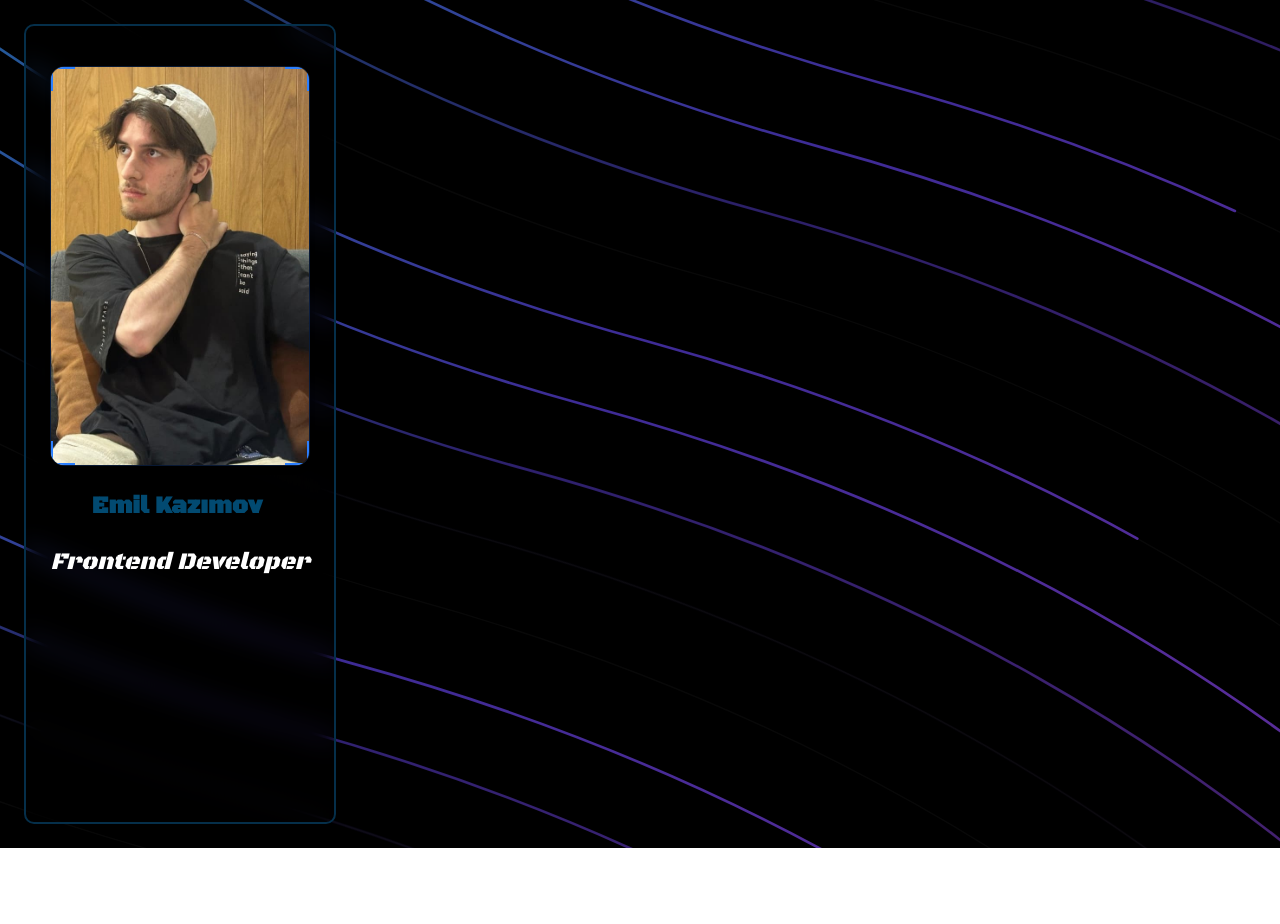
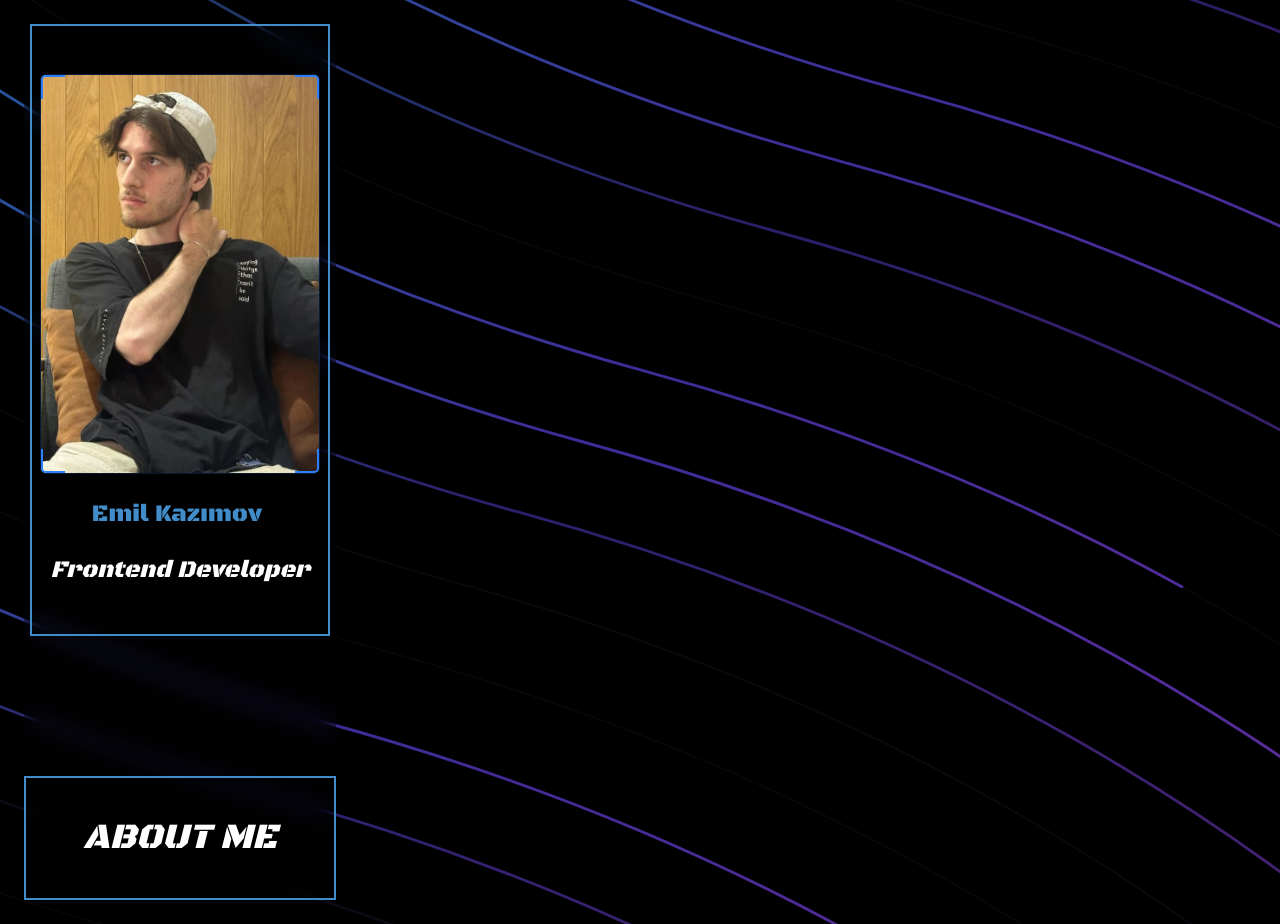
Before and after one commit to Emilhubb/Portfolio, a Next.js app: page / in a window 1280 px wide. Before the commit the page ends 848 px from the top, so only its background shows below. Built offline with nearby package versions, Linux system fonts and the light colour scheme.

Commit message:
Adjusting border colors of aside div + adding about me container

```diff
--- a/app/globals.css
+++ b/app/globals.css
@@ -6,6 +6,7 @@
 html {
   --font-sans: var(--font-black-ops-one);
 }
+
 
 @theme inline {
   --font-heading: var(--font-sans);
@@ -83,6 +84,7 @@ html {
   --sidebar-accent-foreground: oklch(0.205 0 0);
   --sidebar-border: oklch(0.922 0 0);
   --sidebar-ring: oklch(0.708 0 0);
+  --border-color: oklch(61.998% 0.1188 245.963);
 }
 
 .dark {
--- a/components/AboutCard.tsx
+++ b/components/AboutCard.tsx
@@ -2,13 +2,18 @@ import ImageOnly3D from "./ImageOnly3D";
 import TypeWriter from "./TypeWriter";
 
 const AboutCard = () => {
+  return (
+    <aside className="relative flex flex-col items-center w-78 h-auto rounded-[10px] pt-0 bg-transparent  shadow-lg backdrop-blur-md gap-30 ">
+      <div className="profilep w-fit border-2 border-(--border-color)  p-2">
+        <ImageOnly3D />
+        <TypeWriter />
+        <p className="text-white text-2xl py-10 text-center italic">
+          Frontend Developer
+        </p>
+      </div>
 
-  return (
-    <aside className="relative flex flex-col w-78 h-200 p-5 rounded-[10px] pt-0 bg-transparent border-2 border-sky-950 shadow-lg backdrop-blur-md">
-      <div className="">
-        <ImageOnly3D/>
-        <TypeWriter/>
-        <p className="text-white text-2xl py-10 text-center italic">Frontend Developer</p>
+      <div className="aboutme border-2 mt-5 border-(--border-color) w-full ">
+        <p className="text-white text-4xl py-10 text-center italic">ABOUT ME</p>
       </div>
     </aside>
   );
--- a/components/ImageOnly3D.tsx
+++ b/components/ImageOnly3D.tsx
@@ -6,10 +6,10 @@ import Image from "../public/profilephoto.jpeg"
 export default function ImageOnly3D() {
   return (
     <CardContainer className="inter-var">
-      <CardBody className="relative w-65 h-100 aspect-[3/4] rounded-xl group">
+      <CardBody className="relative w-70 h-100 aspect-[3/4] rounded-sm group">
         <CardItem
           translateZ="60"
-          className="relative w-full h-full rounded-xl overflow-hidden border border-blue-500/20 shadow-md transition-shadow duration-300 group-hover/card:shadow-2xl"
+          className="relative w-full h-full rounded-sm overflow-hidden border border-blue-500/20 shadow-md transition-shadow duration-300 group-hover/card:shadow-2xl"
         >
           <img
             src={Image.src}
--- a/components/TypeWriter.tsx
+++ b/components/TypeWriter.tsx
@@ -2,8 +2,8 @@ import React from "react";
 import { TypewriterEffect } from "./ui/typewriter-effect";
 const TypeWriter = () => {
   const words = [
-    { text: "Emil", className: "text-sky-900" },
-    { text: "Kazımov", className: "text-sky-900" },
+    { text: "Emil", className: "text-[var(--border-color)]" },
+    { text: "Kazımov", className: "text-[var(--border-color)]" },
   ];
   return (
     <div className="-my-4">
--- a/components/ui/typewriter-effect.tsx
+++ b/components/ui/typewriter-effect.tsx
@@ -72,7 +72,7 @@ export const TypewriterEffect = ({
   return (
     <div
       className={cn(
-        "text-base sm:text-xl md:text-3xl lg:text-2xl font-bold text-center",
+        "text-base sm:text-xl md:text-3xl lg:text-2xl  text-center",
         className
       )}
     >
```
